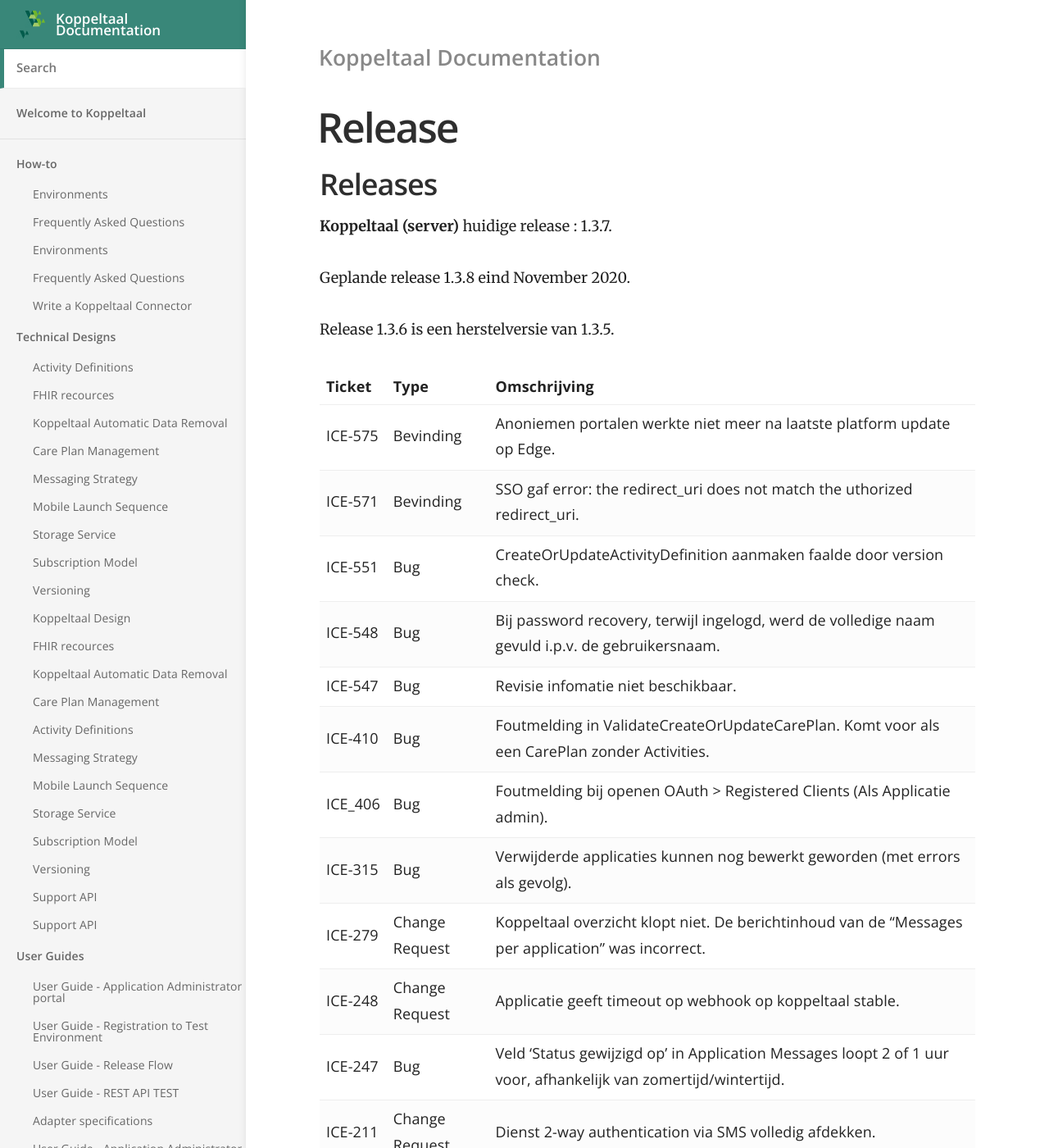
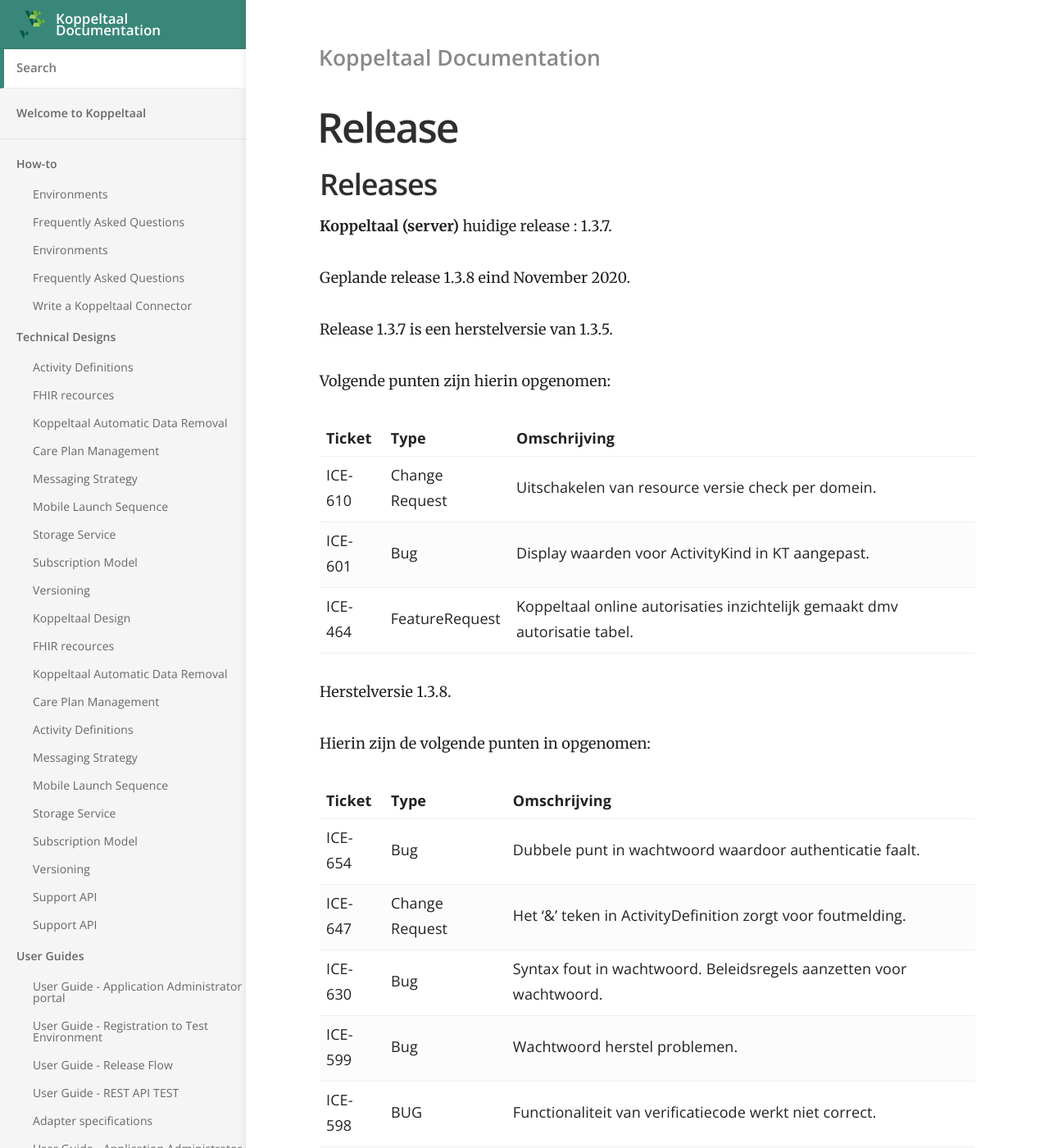
Before and after one commit to Koppeltaal/Koppeltaal-Documentation, a Jekyll site: the page built from release-planning.md, in a window 1280 px wide and 1400 px high. Shown: the whole window at 82% size. Built offline with Jekyll 4.4.1, drawn with Linux system fonts in a browser that asks for light colours; some of the changed text lies outside the part shown.

Commit message:
GitBook: [master] one page modified

```diff
--- a/release-planning.md
+++ b/release-planning.md
@@ -13,23 +13,7 @@ description: >-
 
 Geplande release 1.3.8 eind November 2020.
 
-Release 1.3.6  is een herstelversie van 1.3.5.
 
-| Ticket | Type | Omschrijving |
-| :--- | :--- | :--- |
-| ICE-575 | Bevinding | Anoniemen portalen werkte niet meer na laatste platform update op Edge. |
-| ICE-571 | Bevinding | SSO gaf error: the redirect\_uri does not match the uthorized redirect\_uri. |
-| ICE-551 | Bug | CreateOrUpdateActivityDefinition aanmaken faalde door version check. |
-| ICE-548 | Bug | Bij password recovery, terwijl ingelogd, werd de volledige naam gevuld i.p.v. de gebruikersnaam. |
-| ICE-547 | Bug | Revisie infomatie niet beschikbaar. |
-| ICE-410 | Bug | Foutmelding in ValidateCreateOrUpdateCarePlan. Komt voor als een CarePlan zonder Activities. |
-| ICE\_406 | Bug | Foutmelding bij openen OAuth &gt; Registered Clients \(Als Applicatie admin\). |
-| ICE-315 | Bug | Verwijderde applicaties kunnen nog bewerkt geworden \(met errors als gevolg\). |
-| ICE-279 | Change Request | Koppeltaal overzicht klopt niet. De berichtinhoud van de "Messages per application" was incorrect. |
-| ICE-248 | Change Request | Applicatie geeft timeout op webhook op koppeltaal stable. |
-| ICE-247 | Bug | Veld 'Status gewijzigd op' in Application Messages loopt 2 of 1 uur voor, afhankelijk van zomertijd/wintertijd. |
-| ICE-211 | Change Request | Dienst 2-way authentication via SMS volledig afdekken. |
-|  |  |  |
 
 Release 1.3.7 is een herstelversie van 1.3.5.
 
```
Also changed, not shown: other parts of release-planning.md (+3 -1 lines).
